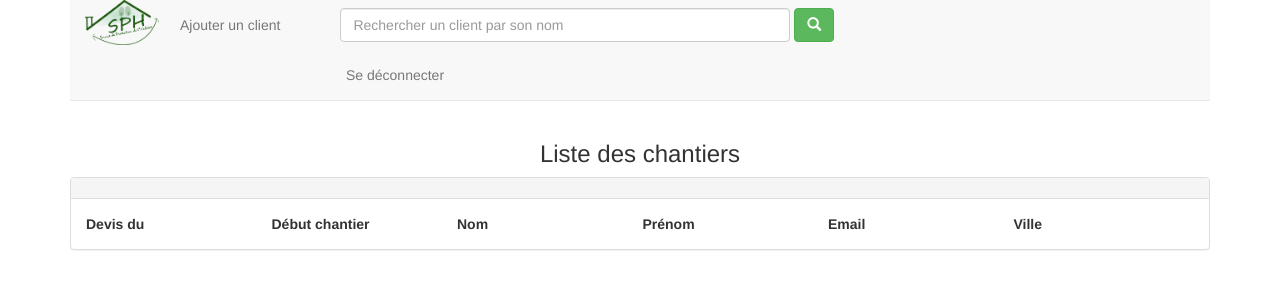
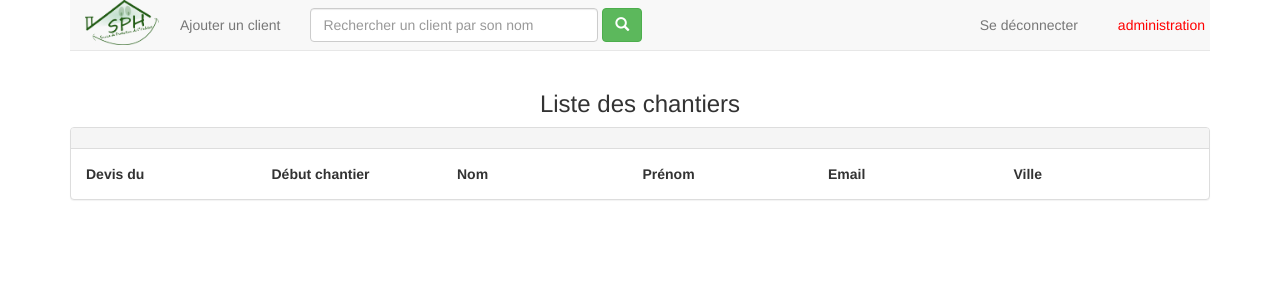
Before and after one commit to Jeanet11/SPH, a PHP site: page /index.php?p=liste_chantier in a window 1280 px wide. Shown: the top 300 px of the page. Run offline with PHP 8.4, Linux system fonts and the light colour scheme; the visitor is signed in with stand-in values (Sample User, id 1); data that the repository does not hold is empty; some libraries are stand-ins or nearby versions.

Commit message:
lien fonctionnel navbar vers page admin

```diff
--- a/assets/css/header.css
+++ b/assets/css/header.css
@@ -19,3 +19,7 @@
 #hoverDeco:hover{
     background-color: rgb(220, 236, 217);
 }
+
+#admin {
+    color: red;
+}
--- a/assets/templates/header.php
+++ b/assets/templates/header.php
@@ -1,3 +1,11 @@
+
+<?php
+// condition d'affichage du lien vers la page admin
+	$admin = '';
+    if($_SESSION['uti_autorisation'] === "1"){
+        $admin =  '<a href="?p=administration" id="admin"><span>administration</span></a>';
+    }
+?>
 <section class="container">
 <nav class="navbar navbar-default navbar-static-top" role="navigation">
     <!-- logo renvoyant vers la liste des chantiers -->
@@ -25,8 +33,8 @@
              <li class="hover"><a  href="?p=nouveau_client">Ajouter un client</a></li>
              <li>
     <!-- formulaire de recherche pour large device -->
-             <form class="navbar-form navbar-right"  method="POST" action="?p=recherche_client">
-                <input type="text" class="form-control hidden-xs" size="50" placeholder="Rechercher un client par son nom"  id="recherche" name="recherche"/>
+             <form class="navbar-form navbar-default col-lg-3"  method="POST" action="?p=recherche_client">
+                <input type="text" class="form-control hidden-xs" size="30" placeholder="Rechercher un client par son nom"  id="recherche" name="recherche"/>
                 <button type="submit" class="btn btn-success hidden-xs"><i class="glyphicon glyphicon-search"></i></button>
              </form>
     <!-- formulaire de recherche pour small device -->
@@ -40,10 +48,12 @@
             </li>
         </ul>
 
-        <ul class="nav navbar-nav">
+        <ul class="nav navbar-nav navbar-right list-inline">
             <li><a id="hoverDeco" href="?p=deconnexion">Se déconnecter</a></li>
+            <li><?= $admin ?></li>
+
         </ul>
-    </div>
+
     <!-- fin du navbar-collapse -->
 
 </nav>
```
